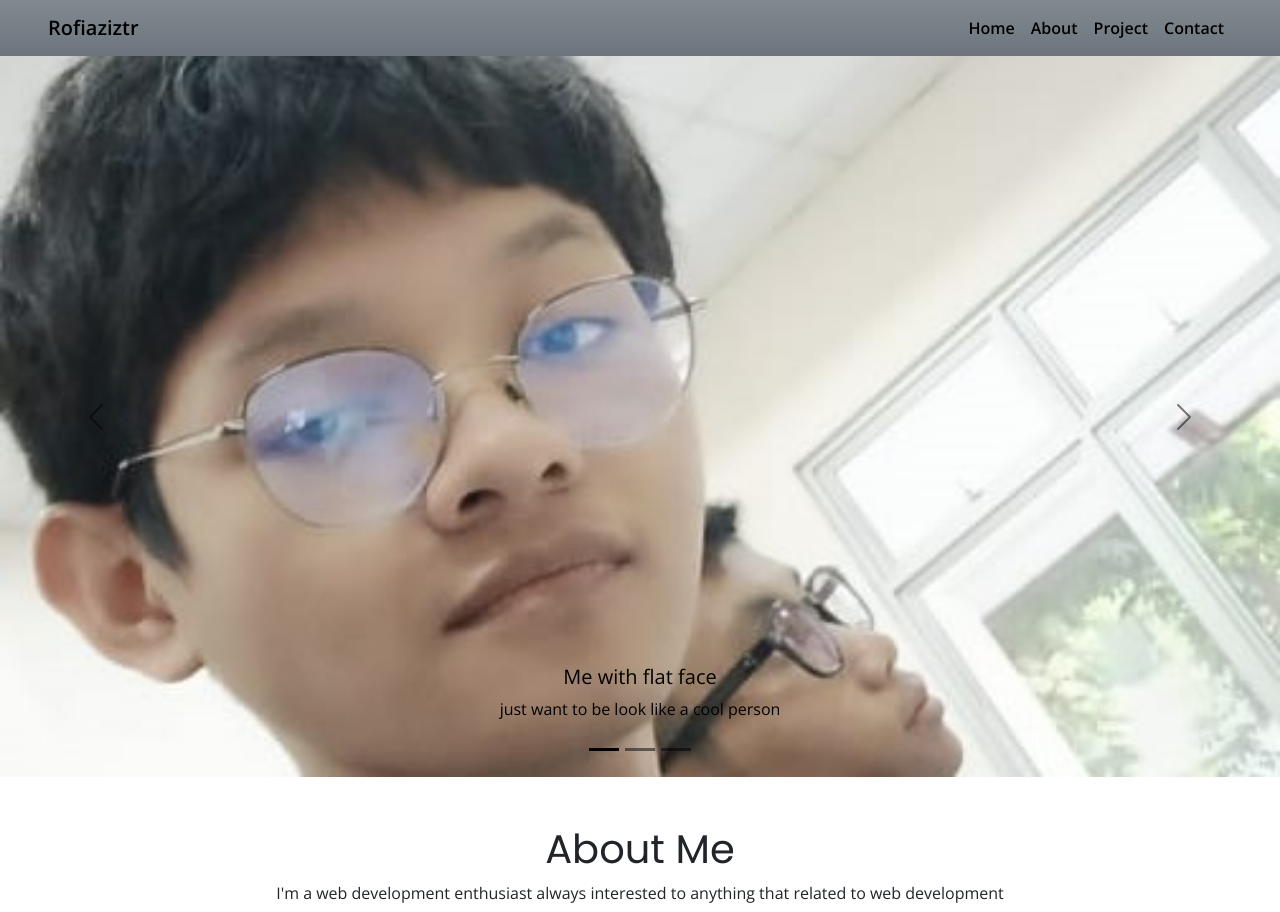
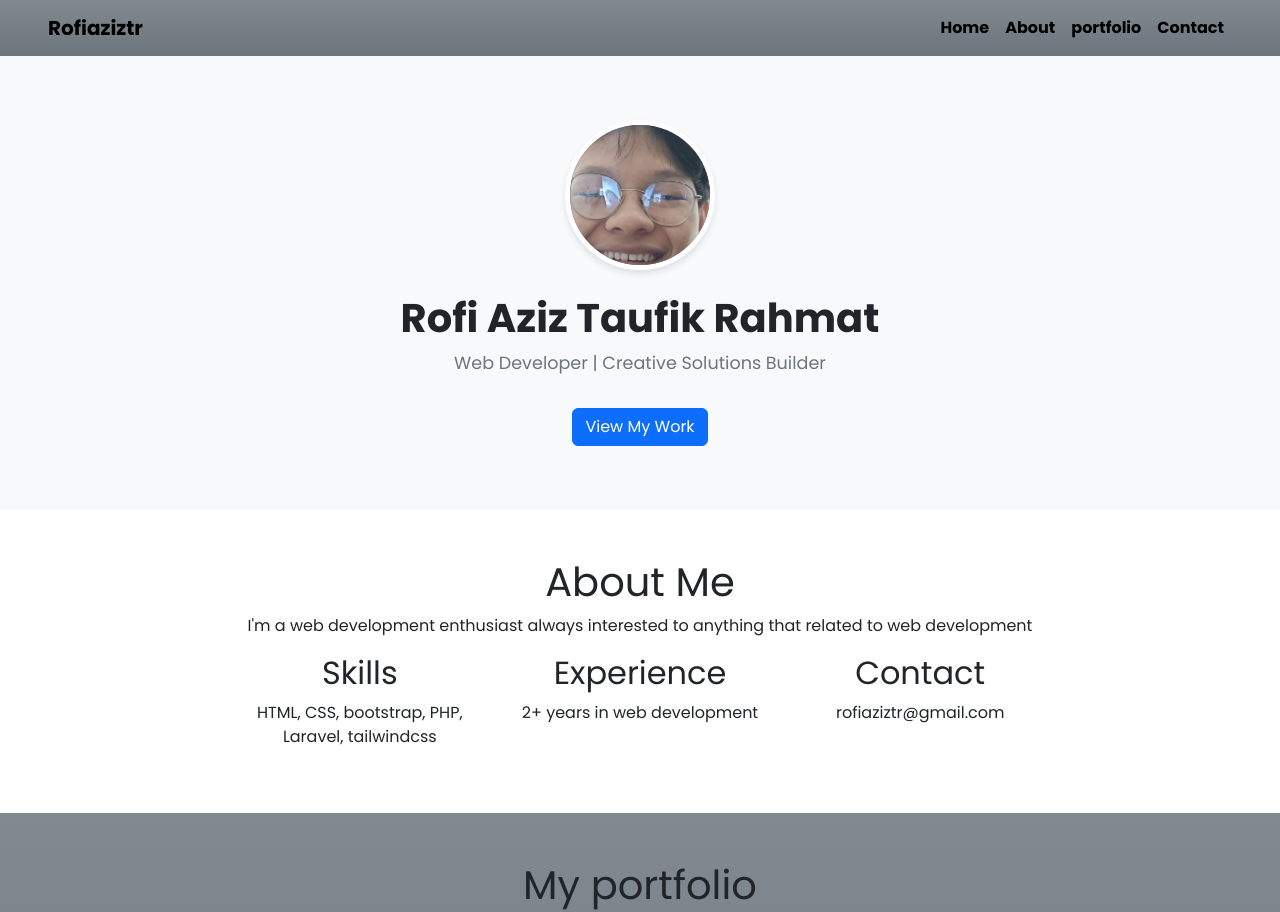
Before and after one commit to Rofiaziztr/rofiaziztr.github.io, a plain HTML site: page index.html in a window 1280 px wide. Shown: the top 912 px of the page. Drawn offline with nearby package versions, Linux system fonts and the light colour scheme.

Commit message:
update font-family and hero section

```diff
--- a/index.html
+++ b/index.html
@@ -28,21 +28,37 @@
       html {
         scroll-behavior: smooth;
       }
-
       body {
-        font-family: "Open sans", sans-serif;
-      }
-
-      h1,
-      h2,
-      h3 {
+        padding: 0;
+        margin: 0;
+        width: 100%;
+        height: 100%;
         font-family: "Poppins", sans-serif;
       }
-
+      .hero-section {
+        background-color: #f8f9fa;
+        padding: 4rem 2rem;
+        text-align: center;
+      }
+      .hero-image {
+        width: 150px;
+        height: 150px;
+        border-radius: 50%;
+        object-fit: cover;
+        border: 5px solid #fff;
+        box-shadow: 0 4px 6px rgba(0, 0, 0, 0.1);
+        background-color: #6c757d;
+      }
+      .hero-content h1 {
+        font-weight: bold;
+      }
+      .hero-content p {
+        font-size: 1.1rem;
+        color: #6c757d;
+      }
       nav {
         font-weight: bold;
       }
-
       .nav-link {
         color: black;
         padding: 8px 2px;
@@ -75,82 +91,29 @@
           <div class="navbar-nav ms-auto">
             <a class="nav-link" href="/">Home</a>
             <a class="nav-link" href="#about">About</a>
-            <a class="nav-link" href="#project">Project</a>
+            <a class="nav-link" href="#portfolio">portfolio</a>
             <a class="nav-link" href="#contact">Contact</a>
           </div>
         </div>
       </div>
     </nav>
 
-    <div
-      data-aos="slide-right"
-      data-aos-duration="1500"
-      id="carouselExampleDark"
-      class="carousel carousel-dark slide"
-    >
-      <div class="carousel-indicators">
-        <button
-          type="button"
-          data-bs-target="#carouselExampleDark"
-          data-bs-slide-to="0"
-          class="active"
-          aria-current="true"
-          aria-label="Slide 1"
-        ></button>
-        <button
-          type="button"
-          data-bs-target="#carouselExampleDark"
-          data-bs-slide-to="1"
-          aria-label="Slide 2"
-        ></button>
-        <button
-          type="button"
-          data-bs-target="#carouselExampleDark"
-          data-bs-slide-to="2"
-          aria-label="Slide 3"
-        ></button>
-      </div>
-      <div class="carousel-inner">
-        <div class="carousel-item active" data-bs-interval="10000">
-          <img src="images\me1rev.jpg" class="d-block w-100" alt="..." />
-          <div class="carousel-caption d-none d-md-block">
-            <h5>Me with flat face</h5>
-            <p>just want to be look like a cool person</p>
+    <div data-aos="zoom-in"
+    data-aos-delay="600" class="hero-section">
+      <div class="d-flex justify-content-center mb-4">
+        <div class="position-relative">
+          <img
+            src="/images/me3rev.jpg"
+            alt="Rofi Aziz Taufik Rahmat"
+            class="hero-image"
+          />
         </div>
       </div>
-        <div class="carousel-item" data-bs-interval="2000">
-          <img src="images\me2rev.jpg" class="d-block w-100" alt="..." />
-          <div class="carousel-caption d-none d-md-block">
-            <h5>Me with smile face</h5>
-            <p>Trying to be a kindly person</p>
+      <div class="hero-content">
+        <h1>Rofi Aziz Taufik Rahmat</h1>
+        <p>Web Developer | Creative Solutions Builder</p>
+        <a href="#portfolio" class="btn btn-primary mt-3">View My Work</a>
       </div>
-        </div>
-        <div class="carousel-item">
-          <img src="images\me3rev.jpg" class="d-block w-100" alt="..." />
-          <div class="carousel-caption d-none d-md-block">
-            <h5>Me with fully smile</h5>
-            <p>smile in any situation</p>
-          </div>
-        </div>
-      </div>
-      <button
-        class="carousel-control-prev"
-        type="button"
-        data-bs-target="#carouselExampleDark"
-        data-bs-slide="prev"
-      >
-        <span class="carousel-control-prev-icon" aria-hidden="true"></span>
-        <span class="visually-hidden">Previous</span>
-      </button>
-      <button
-        class="carousel-control-next"
-        type="button"
-        data-bs-target="#carouselExampleDark"
-        data-bs-slide="next"
-      >
-        <span class="carousel-control-next-icon" aria-hidden="true"></span>
-        <span class="visually-hidden">Next</span>
-      </button>
     </div>
 
     <div data-aos="fade-up" class="py-5" id="about">
@@ -180,8 +143,12 @@
       </div>
     </div>
 
-    <div data-aos="fade-up" class="py-5 bg-secondary bg-gradient" id="project">
-      <h1 class="mb-5 text-center">My Projects</h1>
+    <div
+      data-aos="fade-up"
+      class="py-5 bg-secondary bg-gradient"
+      id="portfolio"
+    >
+      <h1 class="mb-5 text-center">My portfolio</h1>
       <div class="d-flex sm:flex-column justify-content-center">
         <div
           data-aos="zoom-in"
@@ -265,7 +232,6 @@
     </div>
 
     <footer class="bg-body-tertiary text-center text-lg-start">
-
       <div
         class="text-center p-3 text-white"
         style="background-color: rgb(0, 0, 0)"
@@ -297,7 +263,6 @@
           © 2024 Rofi Aziz Taufik Rahmat. All rights reserved. Proudly
           showcasing my journey and creations in web development.
         </p>
-
       </div>
     </footer>
 
```
Lines whose indentation alone changed are shown as unchanged.
